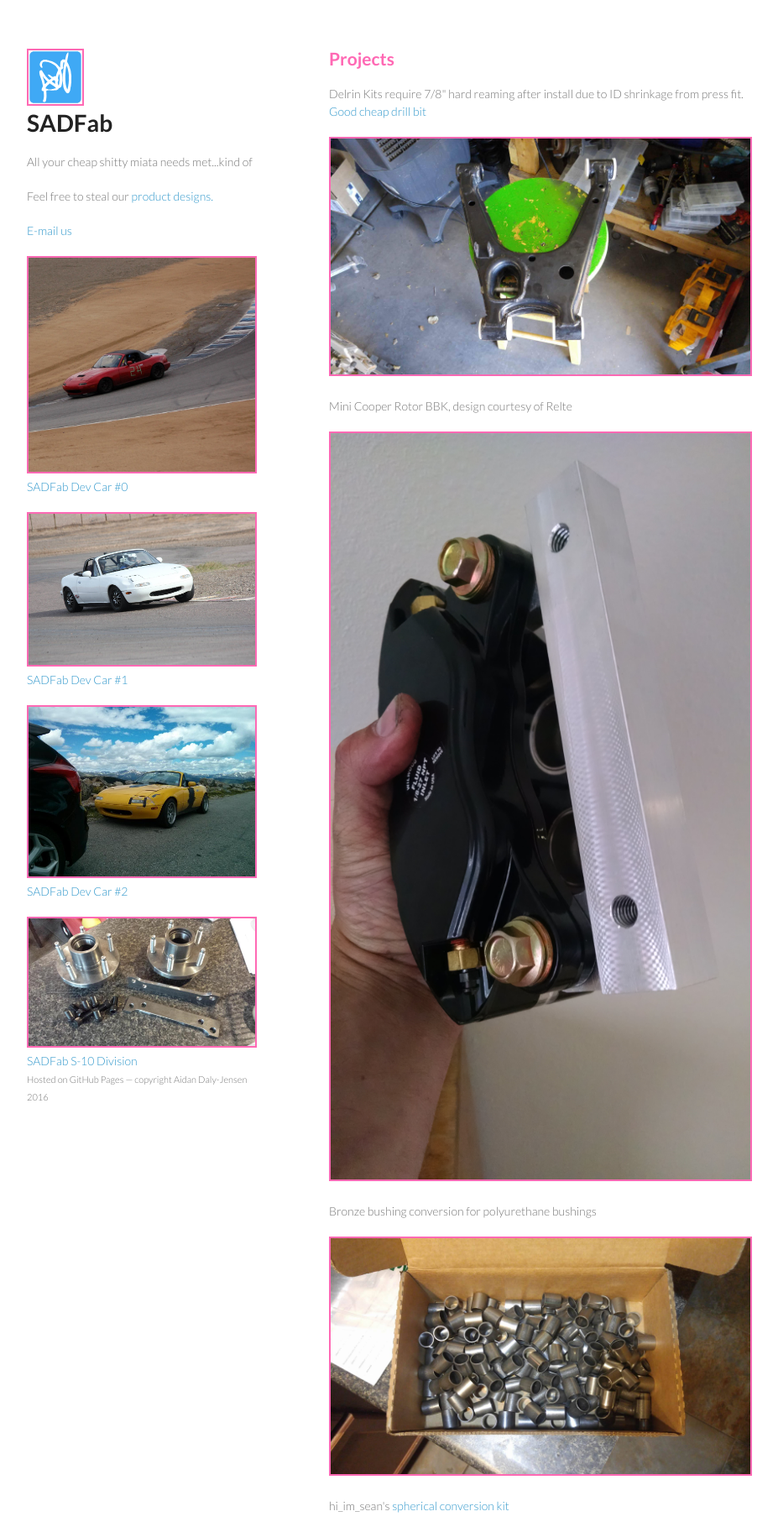
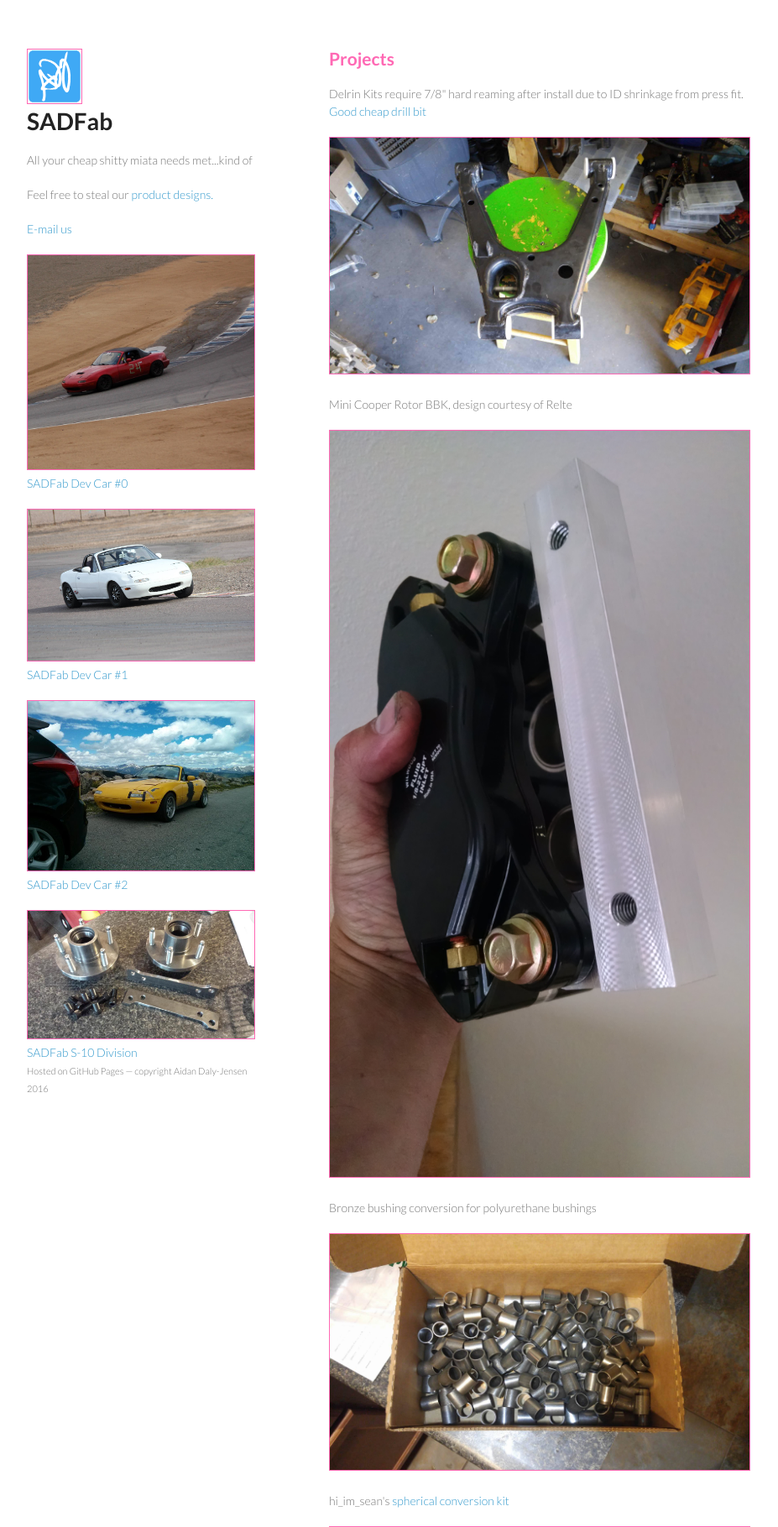
Before and after one commit to sadfab/sadfab.github.io, a PHP site: page / in a window 1280 px wide. Shown: the top 1819 px of the page at 84% size, without its empty margins (178-1105 px from the left). Run offline with PHP 8.4, Linux system fonts and the light colour scheme.

Commit message:
Update styles.css
thinned borders to 1px

```diff
--- a/stylesheets/styles.css
+++ b/stylesheets/styles.css
@@ -93,7 +93,7 @@ th {
 
 img {
   max-width:100%;
-  border: 2px solid #FF69B4;
+  border: 1px solid #FF69B4;
 }
 
 header {
```
